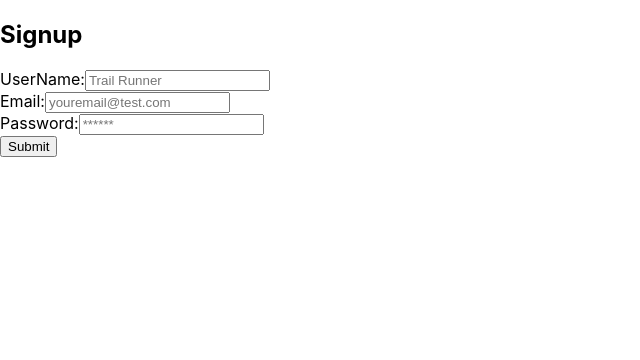
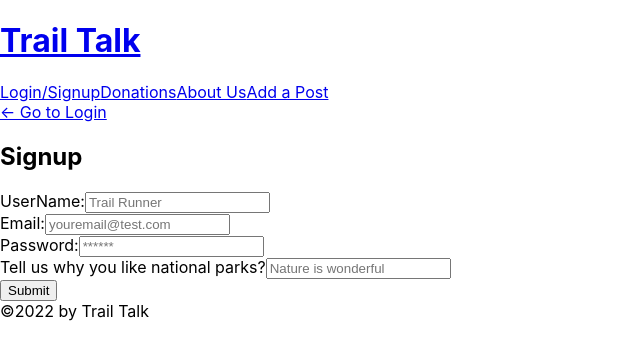
Before and after one commit to trm621/national-park-social-app, a React (Create React App) app in the folder client/: page /signup in a window 1280 px wide. Shown: the top 360 px of the page, without its empty margins (0-640 px from the left). Built offline with nearby package versions, Linux system fonts and the light colour scheme.

Commit message:
fixed error

```diff
--- a/client/src/App.js
+++ b/client/src/App.js
@@ -1,39 +1,39 @@
-import * as React from 'react';
-import { BrowserRouter, Route, Routes } from 'react-router-dom';
+import * as React from "react";
+import { BrowserRouter, Route, Routes } from "react-router-dom";
 import {
   ApolloClient,
   InMemoryCache,
   ApolloProvider,
   createHttpLink,
-} from '@apollo/client';
-import { setContext } from '@apollo/client/link/context';
+} from "@apollo/client";
+import { setContext } from "@apollo/client/link/context";
 
-// import Header from './components/Header';
-// import Footer from './components/Footer';
+import Header from "./components/Header";
+import Footer from "./components/Footer";
 
-// import Feed from './pages/Feed';
-// import Login from './pages/Login';
-import Signup from './pages/Signup';
-// import Donation from './pages/Donation';
-// import Landing from './pages/Landing';
-// import Profile from './pages/Profile';
-// import SinglePost from './pages/SinglePost';
-import NoMatch from './pages/NoMatch';
-// import UploadImage from './components/UploadImage'
-// import { Provider } from 'react-redux';
-// import store from './utils/store';
-
+import Feed from "./pages/Feed";
+import Login from "./pages/Login";
+import Signup from "./pages/Signup";
+import Donation from "./pages/Donation";
+import Landing from "./pages/Landing";
+import Profile from "./pages/Profile";
+import SinglePost from "./pages/SinglePost";
+import NoMatch from "./pages/NoMatch";
+import UploadImage from "./components/UploadImage";
+import PostForm from "./components/PostForm";
+//import { Provider } from 'react-redux';
+//import store from './utils/store';
 
 const httpLink = createHttpLink({
-  uri: '/graphql',
+  uri: "/graphql",
 });
 
 const authLink = setContext((_, { headers }) => {
-  const token = localStorage.getItem('id_token');
+  const token = localStorage.getItem("id_token");
   return {
     headers: {
       ...headers,
-      authorization: token ? `Bearer ${token}` : '',
+      authorization: token ? `Bearer ${token}` : "",
     },
   };
 });
@@ -43,28 +43,29 @@ const client = new ApolloClient({
   cache: new InMemoryCache(),
 });
 
-
 function App() {
   return (
     <ApolloProvider client={client}>
       <BrowserRouter>
         <div>
-         {/* <Header/> */}
+          <Header />
           <div>
             <Routes>
-             {/* <Route path="/" element={<Feed/>} /> */}
-             <Route path="/signup" element={<Signup/>} />
-             {/* <Route path="/login" element={<Login/>} />
-             <Route path="/donations" element={<Donation/>} />
-             <Route path="/profile/:username?" element={<Profile/>} />
-             <Route path="/about-us" element={<Landing/>} />
-             <Route path="/singlepost/:id" element={<SinglePost/>} />
-             <Route path="/uploadimage" element={<UploadImage/>} /> */}
+              <Route path="/" element={<Feed />} />
+              <Route path="/signup" element={<Signup />} />
+              <Route path="/login" element={<Login />} />
+              <Route path="/donations" element={<Donation />} />
+              <Route path="/profile/:username?" element={<Profile />} />
+              <Route path="/about-us" element={<Landing />} />
+              <Route path="/singlepost/:id" element={<SinglePost />} />
+              <Route path="/newpost" element={<PostForm />} />
+              <Route path="/uploadimage" element={<UploadImage />} />
+              <Route path="/feed" element={<Feed />} />
 
-             <Route path="*" element={<NoMatch/>} />
+              <Route path="*" element={<NoMatch />} />
             </Routes>
           </div>
-          {/* <Footer/> */}
+          <Footer />
         </div>
       </BrowserRouter>
     </ApolloProvider>
--- a/client/src/components/Header/index.js
+++ b/client/src/components/Header/index.js
@@ -27,6 +27,7 @@ const Header = () => {
       <Link to="/login">Login/Signup</Link>
       <Link to="/donations">Donations</Link>
       <Link to="/about-us">About Us</Link>
+      <Link to="/newpost">Add a Post</Link>
       </>
   )}
 </nav>
--- a/client/src/pages/Feed.js
+++ b/client/src/pages/Feed.js
@@ -13,6 +13,10 @@ const FeedPage = () => {
 
     const loggedIn = Auth.loggedIn();
 
+    // if data isn't here yet, say so
+  if (loading) {
+    return <h2>LOADING...</h2>;
+  }
 
     return (
       <main>
--- a/client/src/pages/Signup.js
+++ b/client/src/pages/Signup.js
@@ -1,12 +1,12 @@
 import React, { useState } from 'react';
-//import { Link } from 'react-router-dom';
+import { Link } from 'react-router-dom';
 import { useMutation } from '@apollo/client';
 import Auth from '../utils/auth';
 import { ADD_USER } from '../utils/mutations';
 
 const Signup = () => {
   // set inital form state
-  const [userFormData, setUserFormData] = useState({ username: '',email: '', password: '' });
+  const [userFormData, setUserFormData] = useState({ username: '',email: '', password: '', bio: '' });
 
 
   const [addUser, {error}] = useMutation(ADD_USER);
@@ -28,7 +28,6 @@ const Signup = () => {
        const { data } = await addUser({
          variables: {...userFormData},
        });
-       console.log(data)
        Auth.login(data.addUser.token);
     } catch (err) {
       console.error(error);
@@ -36,11 +35,9 @@ const Signup = () => {
     };
 
 
-
-
   return (
     <div className="container my-1">
-      {/* <Link to="/login">← Go to Login</Link> */}
+      <Link to="/login">← Go to Login</Link>
 
       <h2>Signup</h2>
       <form onSubmit={handleFormSubmit}>
@@ -74,6 +71,16 @@ const Signup = () => {
             onChange={handleInputChange}
           />
         </div>
+        <div className="flex-row space-between my-2">
+          <label htmlFor="pwd">Tell us why you like national parks?</label>
+          <input
+            placeholder="Nature is wonderful"
+            name="bio"
+            type="bio"
+            id="bio"
+            onChange={handleInputChange}
+          />
+        </div>
         <div className="flex-row flex-end">
           <button type="submit">Submit</button>
         </div>
--- a/client/src/utils/mutations.js
+++ b/client/src/utils/mutations.js
@@ -12,9 +12,10 @@ export const LOGIN_USER = gql`
   }
 `;
 // ADD_USER will execute the addUser mutation.
+// only askign for bio upon first signup- may want to offer to change that later
 export const ADD_USER = gql`
-  mutation addUser($username: String!, $email: String!, $password: String!) {
-    addUser(username: $username, email: $email, password: $password) {
+  mutation addUser($username: String!, $email: String!, $password: String!, $bio:bio) {
+    addUser(username: $username, email: $email, password: $password, bio: $bio) {
       token
       user {
         _id
--- a/client/src/utils/queries.js
+++ b/client/src/utils/queries.js
@@ -44,6 +44,7 @@ export const QUERY_ME = gql`
     _id
     username
     email
+    bio
     friendCount
     posts {
       _id
```
Also changed, not shown: client/src/components/PostForm/index.js (line endings or trailing spaces), 13 other files (tests, documents, lock files or other folders). Lines whose indentation alone changed are shown as unchanged.
